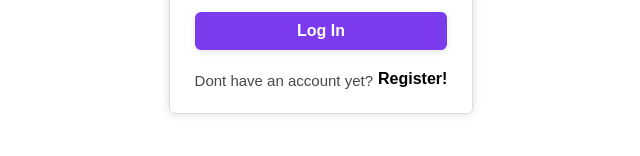
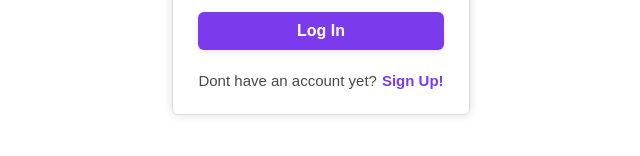
Before and after one commit to danielfrancisco/testPrepApp, a React (Vite) app: page /login/1 in a window 1280 px wide. Shown: the part 342-498 px from the top of the page, without its empty margins (319-959 px from the left). Built offline with nearby package versions, Linux system fonts and the light colour scheme.

Commit message:
login new user button design

```diff
--- a/src/pages/LoginPage.tsx
+++ b/src/pages/LoginPage.tsx
@@ -129,7 +129,7 @@ return(
               </form>
               <div className="loginPageRegister">
                  <p>Dont have an account yet?</p>
-                 <h4 onClick={RegisterNewUser}>Register!</h4>
+                 <h4 onClick={RegisterNewUser}>Sign Up!</h4>
               </div>
 
 
--- a/src/styles/pages/loginPage.scss
+++ b/src/styles/pages/loginPage.scss
@@ -77,9 +77,10 @@
     }
 
     h4{
-       margin: 0 0 0 5px;
-
+       margin: 2px 0 0 5px;
+       color: #7C3AED;
        cursor: pointer;
+       font-size: 15px;
 
     }
 
```
